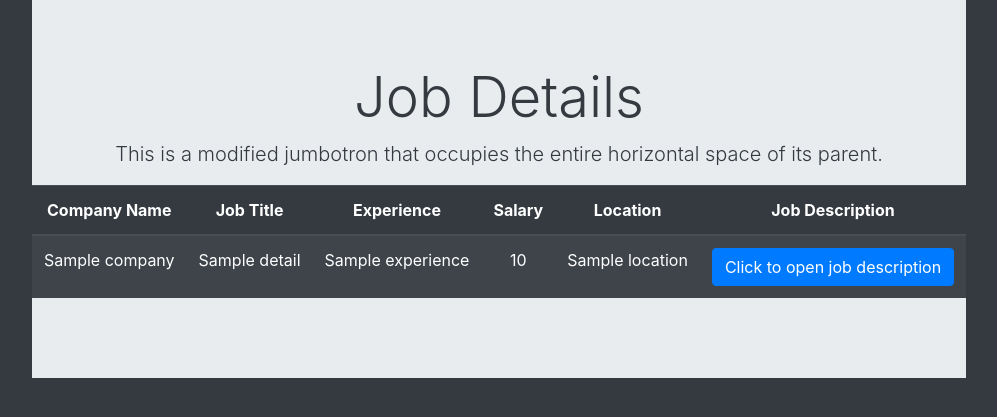
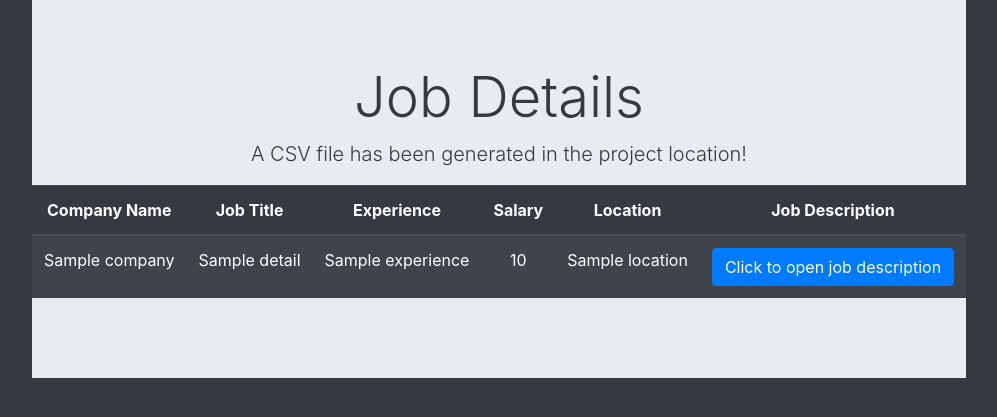
Before and after one commit to SunnyTamang/NaukriScraping, a Flask app: template templates/result.html in a window 1280 px wide. Shown: the top 417 px of the page, without its empty margins (141-1138 px from the left). Run offline with Flask 2, Linux system fonts and the light colour scheme; the template is opened without the code that fills it: most values are stand-ins (such as "Sample title", 1, 10 or a date in 2020); some libraries are stand-ins or nearby versions.

Commit message:
Almost last commit

```diff
--- a/templates/result.html
+++ b/templates/result.html
@@ -19,7 +19,7 @@
     <div class="jumbotron jumbotron-fluid">
         <div class="container text-dark">
           <h1 class="display-4">Job Details</h1>
-          <p class="lead">This is a modified jumbotron that occupies the entire horizontal space of its parent.</p>
+          <p class="lead">A CSV file has been generated in the project location!</p>
         </div>
       <!-- </div> -->
 
```
